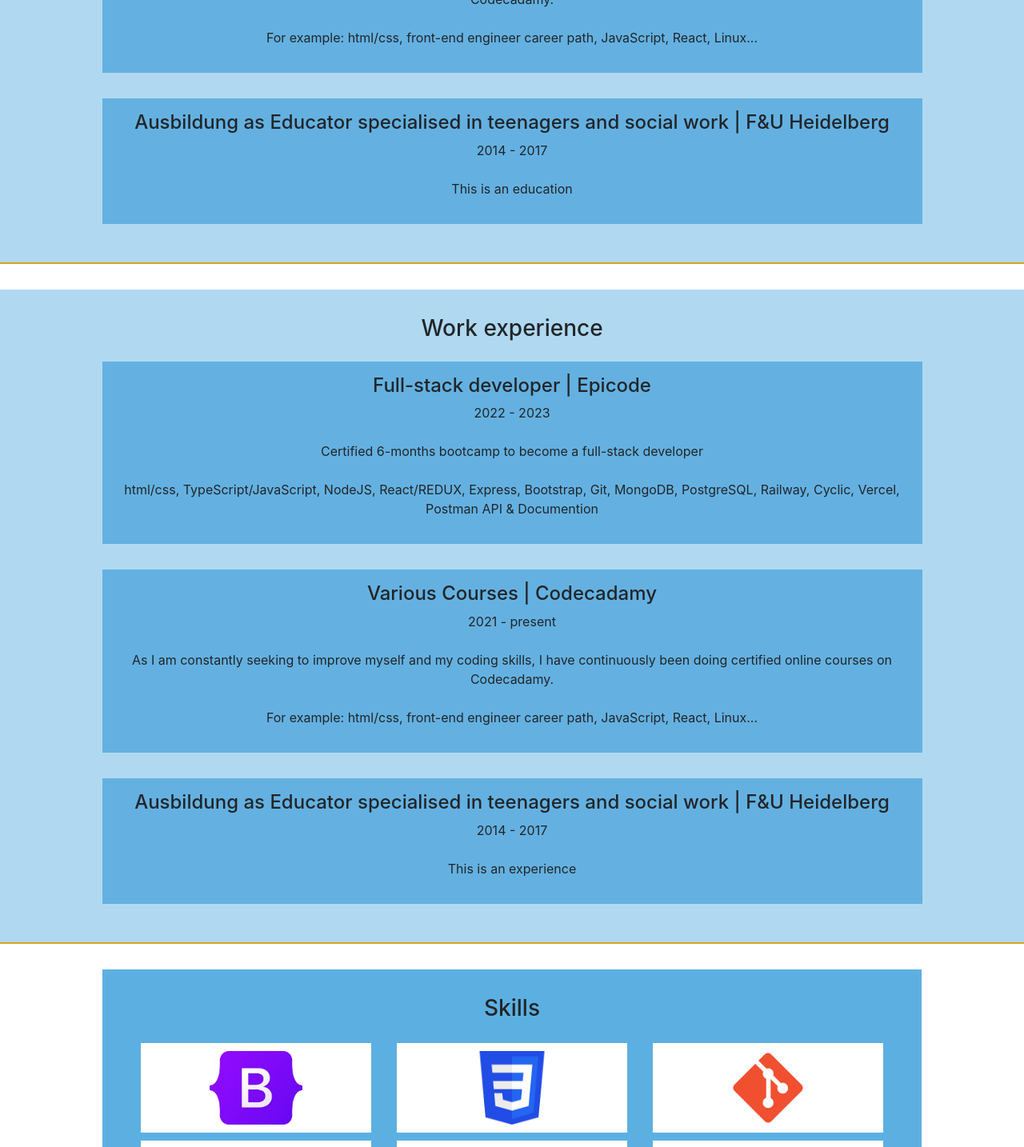
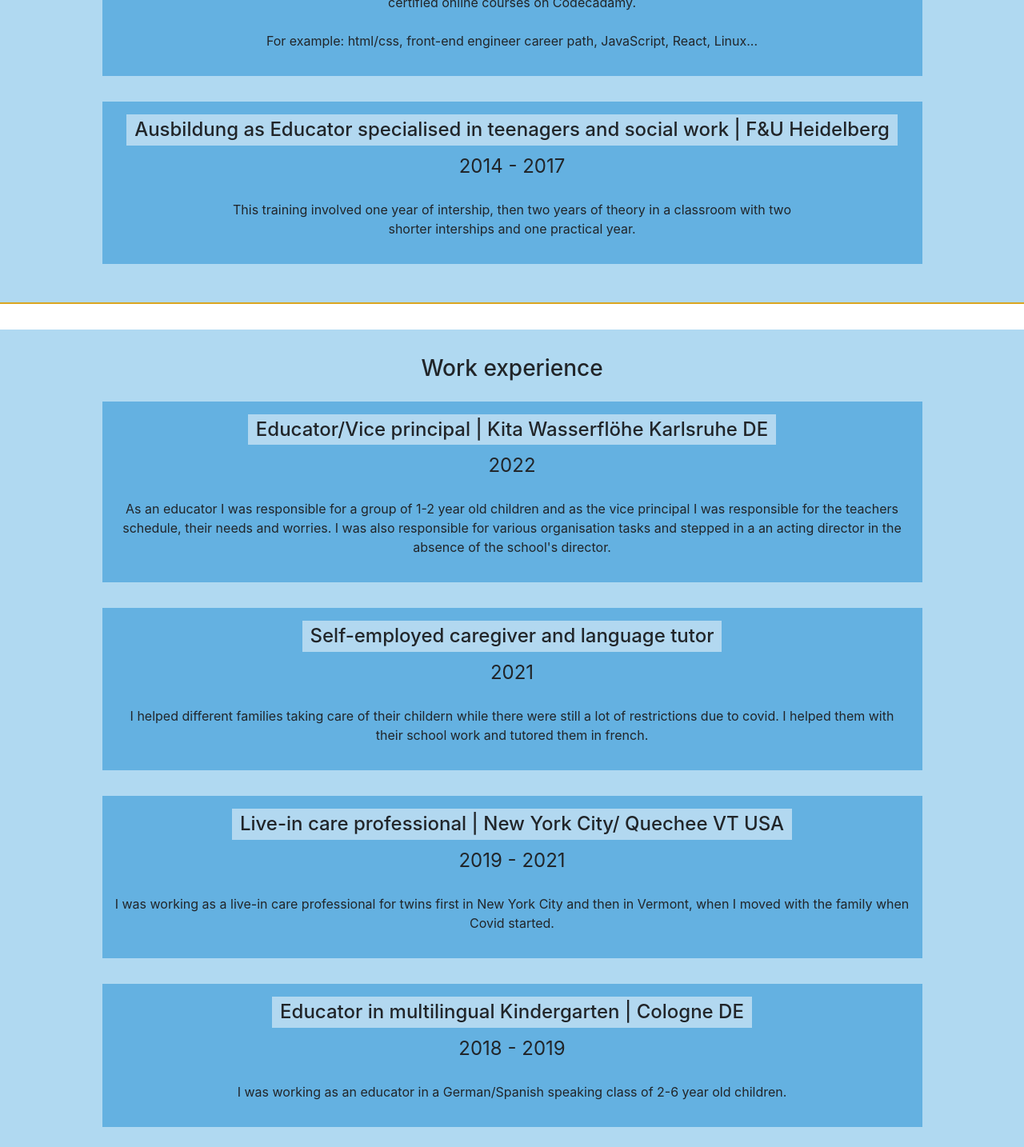
Before and after one commit to Eleni-Ke/Portfolio, a React (Create React App) app: page / in a window 1280 px wide. Shown: the part 1040-2474 px from the top of the page at 80% size. Built offline with nearby package versions, Linux system fonts and the light colour scheme.

Commit message:
changing content details

```diff
--- a/src/App.css
+++ b/src/App.css
@@ -31,8 +31,11 @@
 /* Navbar */
 .navbar {
   background-color: #323b4c;
-  position: fixed;
+  position: fixed !important;
   top: 0;
+  left: 0px;
+  width: 100vw;
+  z-index: 5;
 }
 
 /* Jumbotron */
@@ -45,6 +48,7 @@
 .jumbotron {
   height: 30rem;
   position: relative;
+  margin-top: 2rem;
 }
 
 .main-picture {
@@ -117,6 +121,22 @@
   padding: 1rem;
 }
 
+.individual-education h4 {
+  background-color: rgba(255, 255, 255, 0.505);
+  margin-inline: auto;
+  padding: 5px 10px;
+  width: fit-content;
+}
+
+.individual-education p {
+  margin-inline: auto;
+  width: 75%;
+}
+
+.individual-education span {
+  font-size: 1.5rem;
+}
+
 /* WORK EXPERIENCE */
 .experience-container {
   background-color: #2b99d85e;
@@ -134,6 +154,17 @@
   width: 82%;
   margin-bottom: 2rem;
   padding: 1rem;
+}
+
+.individual-experience h4 {
+  background-color: rgba(255, 255, 255, 0.505);
+  margin-inline: auto;
+  padding: 5px 10px;
+  width: fit-content;
+}
+
+.individual-experience span {
+  font-size: 1.5rem;
 }
 
 /* SKILLS */
--- a/src/Components/Main/Education.tsx
+++ b/src/Components/Main/Education.tsx
@@ -9,7 +9,7 @@ const Education = () => {
         <div className="individual-education">
           <h4>Full-stack developer | Epicode</h4>
           <p>
-            2022 - 2023 <br /> <br />
+            <span>2022 - 2023</span> <br /> <br />
             Certified 6-months bootcamp to become a full-stack developer <br />{" "}
             <br />
             html/css, TypeScript/JavaScript, NodeJS, React/REDUX, Express,
@@ -20,7 +20,7 @@ const Education = () => {
         <div className="individual-education">
           <h4>Various Courses | Codecadamy</h4>
           <p>
-            2021 - present <br /> <br />
+            <span>2021 - present</span> <br /> <br />
             As I am constantly seeking to improve myself and my coding skills, I
             have continuously been doing certified online courses on Codecadamy.{" "}
             <br /> <br />
@@ -34,8 +34,10 @@ const Education = () => {
             F&U Heidelberg
           </h4>
           <p>
-            2014 - 2017 <br /> <br />
-            This is an education
+            <span>2014 - 2017</span> <br /> <br />
+            This training involved one year of intership, then two years of
+            theory in a classroom with two shorter interships and one practical
+            year.
           </p>
         </div>
       </div>
--- a/src/Components/Main/Experience.tsx
+++ b/src/Components/Main/Experience.tsx
@@ -7,35 +7,38 @@ const Experience = () => {
 
       <div className="d-flex flex-column align-items-center">
         <div className="individual-experience">
-          <h4>Full-stack developer | Epicode</h4>
+          <h4>Educator/Vice principal | Kita Wasserflöhe Karlsruhe DE</h4>
           <p>
-            2022 - 2023 <br /> <br />
-            Certified 6-months bootcamp to become a full-stack developer <br />{" "}
-            <br />
-            html/css, TypeScript/JavaScript, NodeJS, React/REDUX, Express,
-            Bootstrap, Git, MongoDB, PostgreSQL, Railway, Cyclic, Vercel,
-            Postman API & Documention
+            <span>2022</span> <br /> <br />
+            As an educator I was responsible for a group of 1-2 year old
+            children and as the vice principal I was responsible for the
+            teachers schedule, their needs and worries. I was also responsible
+            for various organisation tasks and stepped in a an acting director
+            in the absence of the school's director.
           </p>
         </div>
         <div className="individual-experience">
-          <h4>Various Courses | Codecadamy</h4>
+          <h4>Self-employed caregiver and language tutor</h4>
           <p>
-            2021 - present <br /> <br />
-            As I am constantly seeking to improve myself and my coding skills, I
-            have continuously been doing certified online courses on Codecadamy.{" "}
-            <br /> <br />
-            For example: html/css, front-end engineer career path, JavaScript,
-            React, Linux...
+            <span>2021</span> <br /> <br />I helped different families taking
+            care of their childern while there were still a lot of restrictions
+            due to covid. I helped them with their school work and tutored them
+            in french.
           </p>
         </div>
         <div className="individual-experience">
-          <h4>
-            Ausbildung as Educator specialised in teenagers and social work |
-            F&U Heidelberg
-          </h4>
+          <h4>Live-in care professional | New York City/ Quechee VT USA</h4>
           <p>
-            2014 - 2017 <br /> <br />
-            This is an experience
+            <span>2019 - 2021</span> <br /> <br />I was working as a live-in
+            care professional for twins first in New York City and then in
+            Vermont, when I moved with the family when Covid started.
+          </p>
+        </div>
+        <div className="individual-experience">
+          <h4>Educator in multilingual Kindergarten | Cologne DE</h4>
+          <p>
+            <span>2018 - 2019</span> <br /> <br />I was working as an educator
+            in a German/Spanish speaking class of 2-6 year old children.
           </p>
         </div>
       </div>
--- a/src/Components/Navigation/NavBar.tsx
+++ b/src/Components/Navigation/NavBar.tsx
@@ -19,13 +19,13 @@ const NavBar = () => {
                 <span className="nav-text">About me</span>
               </div>
             </Nav.Link>
-            <Nav.Link>
+            <Nav.Link href="#education">
               <div className="icons d-flex flex-column align-items-center mx-2">
                 <BsBook size="1em" />
                 <span className="nav-text">Education</span>
               </div>
             </Nav.Link>
-            <Nav.Link>
+            <Nav.Link href="#experience">
               <div className="icons d-flex flex-column align-items-center mx-2">
                 <MdWorkOutline size="1em" />
                 <span className="nav-text">Work experience</span>
```
